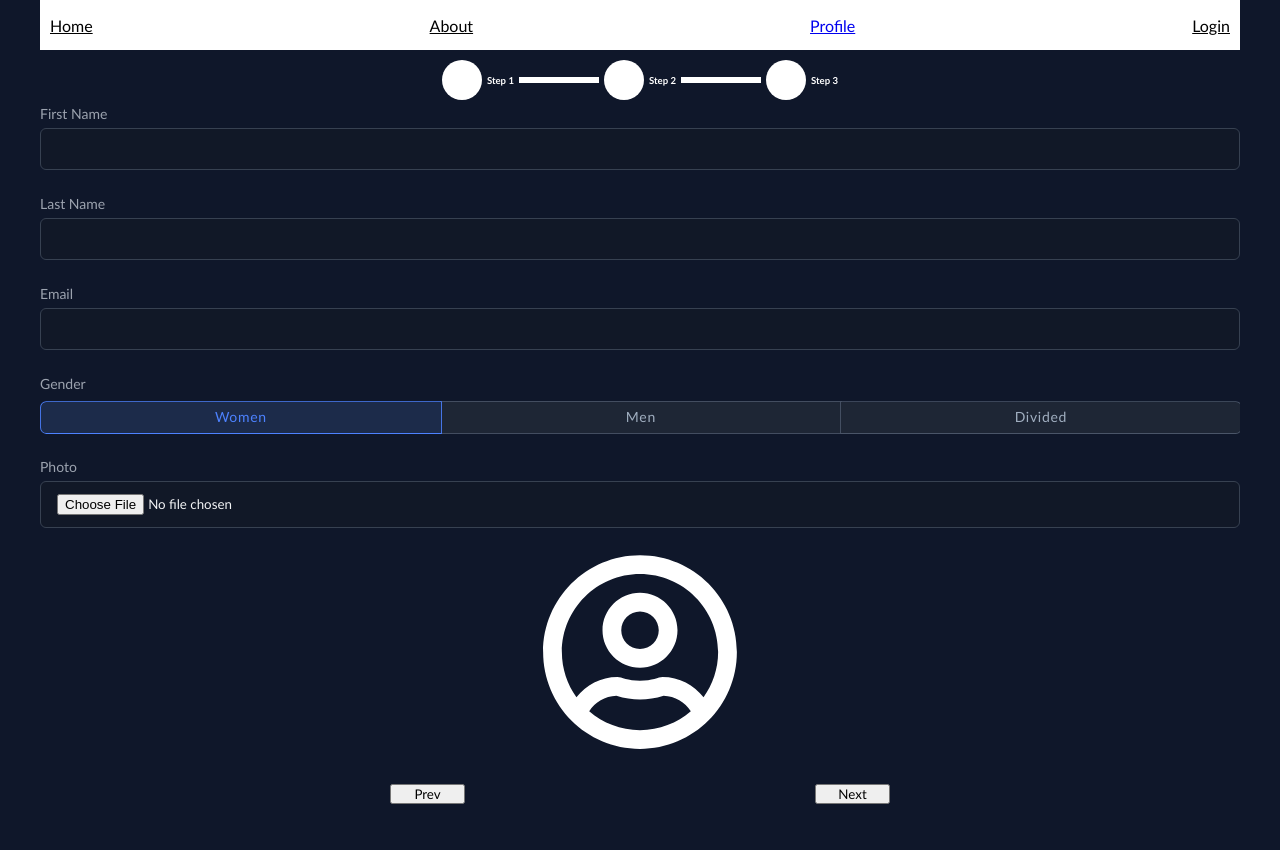
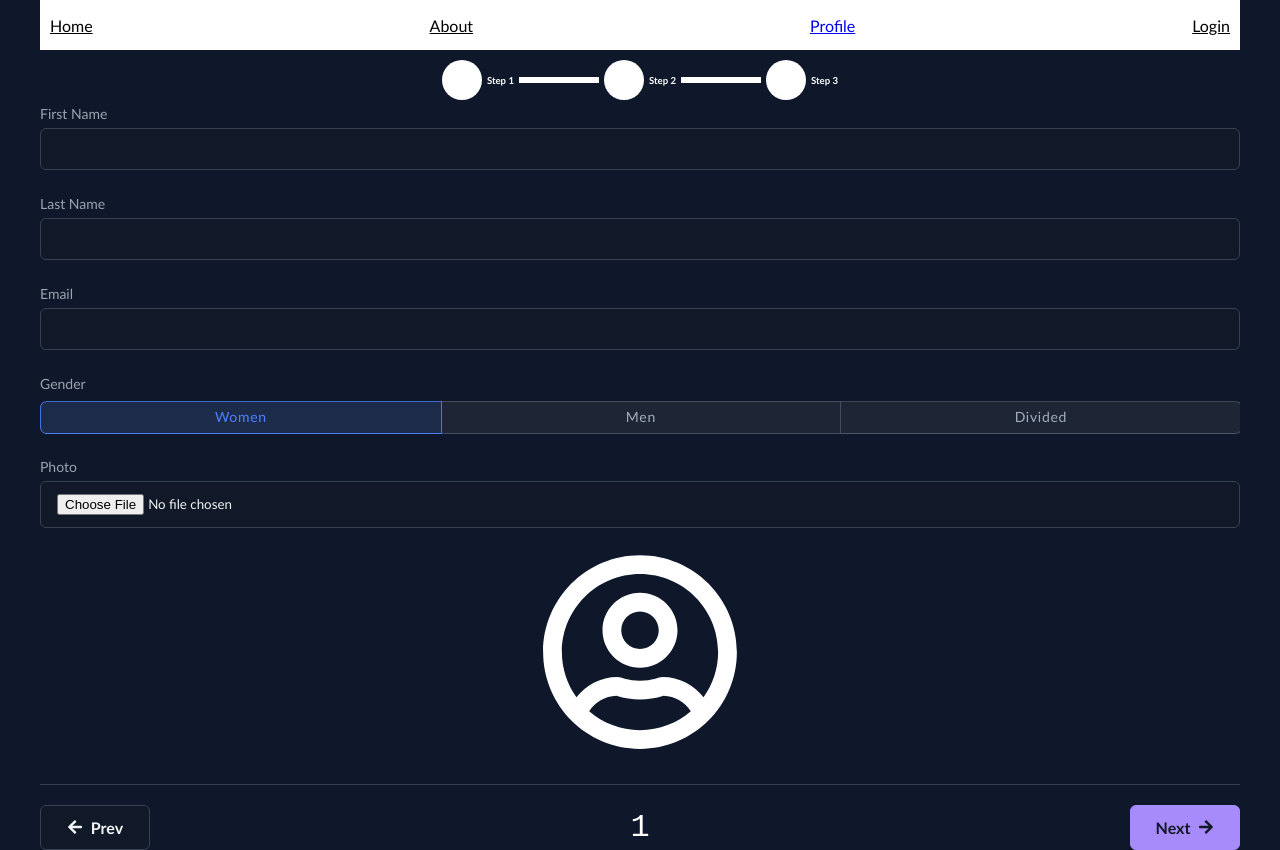
Before and after one commit to abrandon1999/exotic_life_FE, a React (Vite) app: page /profile in a window 1280 px wide. Before the commit the page ends 804 px from the top, so only its background shows below. Built offline with nearby package versions, Linux system fonts and the light colour scheme.

Commit message:
profleComponent: implement paginate

```diff
--- /dev/null
+++ b/src/components/ProfileFooter.module.css
@@ -0,0 +1,66 @@
+.container {
+  display: flex;
+  justify-content: space-between;
+  align-items: center;
+  gap: 1rem;
+  width: 100%;
+  margin-top: 2rem;
+  padding-top: 1.25rem;
+  border-top: 1px solid rgba(55, 65, 81, 1);
+}
+
+.button {
+  display: inline-flex;
+  align-items: center;
+  justify-content: center;
+  gap: 0.5rem;
+  min-width: 110px;
+  border: 1px solid rgba(55, 65, 81, 1);
+  border-radius: 0.375rem;
+  background-color: rgba(17, 24, 39, 1);
+  color: rgba(243, 244, 246, 1);
+  padding: 0.75rem 1rem;
+  font-size: 1rem;
+  font-weight: 600;
+  cursor: pointer;
+  transition:
+    background-color 160ms ease,
+    border-color 160ms ease,
+    box-shadow 160ms ease,
+    color 160ms ease;
+}
+
+.button:hover,
+.button:focus-visible {
+  border-color: rgba(167, 139, 250, 1);
+  background-color: rgba(31, 41, 55, 1);
+  box-shadow: 0 0 0 1px rgba(167, 139, 250, 0.18);
+  outline: none;
+}
+.page {
+  font-size: 2rem;
+  font-family: monospace;
+}
+.primary {
+  border-color: rgba(167, 139, 250, 1);
+  background-color: rgba(167, 139, 250, 1);
+  color: rgba(17, 24, 39, 1);
+}
+
+.primary:hover,
+.primary:focus-visible {
+  background-color: rgba(183, 160, 255, 1);
+  border-color: rgba(183, 160, 255, 1);
+  color: rgba(17, 24, 39, 1);
+}
+
+@media (max-width: 420px) {
+  .container {
+    gap: 0.75rem;
+  }
+
+  .button {
+    flex: 1;
+    min-width: 0;
+  }
+}
--- a/src/components/ProfileFooter.tsx
+++ b/src/components/ProfileFooter.tsx
@@ -1,19 +1,32 @@
-import type { CSSProperties } from "react";
+import { FaArrowLeft, FaArrowRight } from "react-icons/fa";
+import styles from "./ProfileFooter.module.css";
 
-export default function ProfileFooter() {
+interface Props {
+  page: number;
+  onPaginate: (page: number) => void;
+}
+export default function ProfileFooter({ page, onPaginate }: Props) {
   return (
-    <div style={container}>
-      <button style={buttonStyle}>Prev</button>
-      <button style={buttonStyle}>Next</button>
+    <div className={styles.container}>
+      <button
+        className={styles.button}
+        type="button"
+        onClick={() => onPaginate(page - 1)}
+        disabled={page <= 1}
+      >
+        <FaArrowLeft aria-hidden="true" />
+        <span>Prev</span>
+      </button>
+      <span className={styles.page}>{page}</span>
+      <button
+        className={`${styles.button} ${styles.primary}`}
+        type="button"
+        onClick={() => onPaginate(page + 1)}
+        disabled={page >= 3}
+      >
+        <span>Next</span>
+        <FaArrowRight aria-hidden="true" />
+      </button>
     </div>
   );
 }
-const container: CSSProperties = {
-  marginTop: "2rem",
-  display: "flex",
-  justifyContent: "space-evenly",
-};
-
-const buttonStyle: CSSProperties = {
-  width: "75px",
-};
--- a/src/routes/profile.tsx
+++ b/src/routes/profile.tsx
@@ -2,17 +2,22 @@ import ProfileContent from "@/components/ProfileContent";
 import ProfileFooter from "@/components/ProfileFooter";
 import ProfileHeader from "@/components/ProfileHeader";
 import { createFileRoute } from "@tanstack/react-router";
+import { useState } from "react";
 
 export const Route = createFileRoute("/profile")({
   component: RouteComponent,
 });
 
 function RouteComponent() {
+  const [page, setPage] = useState(1);
   return (
     <div>
       <ProfileHeader />
       <ProfileContent />
-      <ProfileFooter />
+      <ProfileFooter page={page} onPaginate={handlePaginate} />
     </div>
   );
+  function handlePaginate(page: number) {
+    setPage(page);
+  }
 }
```
